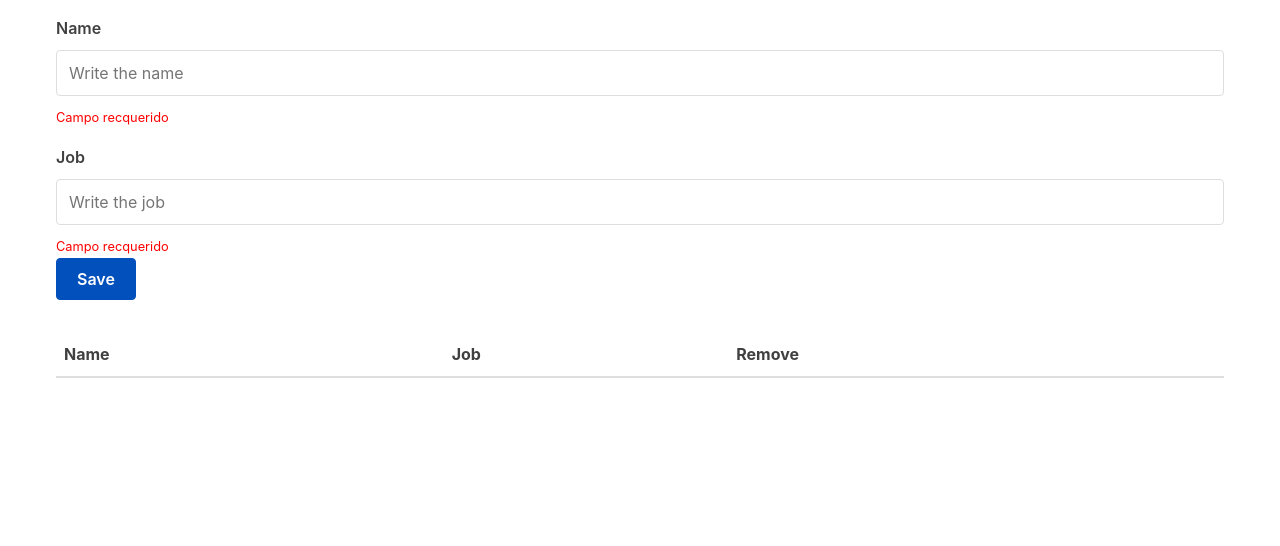
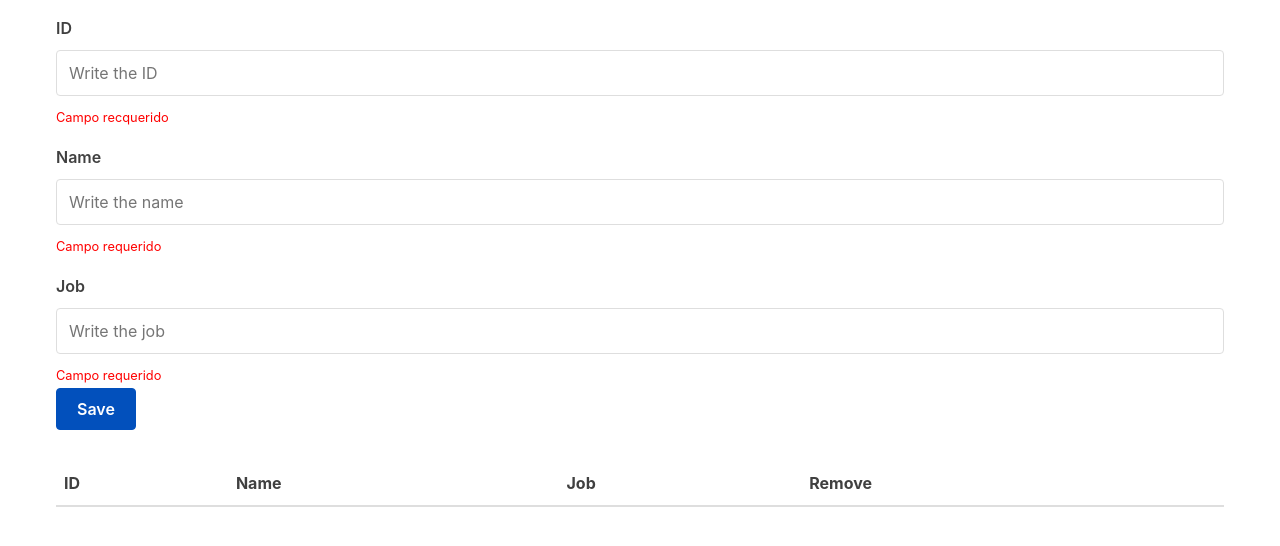
Before and after one commit to tocaacademy/First-React-App, a React (Create React App) app: page / in a window 1280 px wide. Both pictures are taken after a click on the button "Save". Shown: the top 546 px of the page. Built offline with nearby package versions, Linux system fonts and the light colour scheme.

Commit message:
validacion de campos null en agregar

```diff
--- a/src/App.js
+++ b/src/App.js
@@ -1,6 +1,7 @@
 import React, {Component} from 'react'
 import Table from './Components/Table'
 import WorkerForm from './Components/WorkerForm/form'
+import updateForm from './Components/updateForm/form'
 
 class App extends Component{
     state = {
@@ -23,7 +24,7 @@ class App extends Component{
     render(){
         const {workers} = this.state
         return(
-            <div className='container'>
+            <div  className='container'>
                 <WorkerForm addWorker={this.addWorker}/>
                 <br/>
                 <Table
@@ -32,6 +33,7 @@ class App extends Component{
                 />
 
             </div>
+
         )
     }
 }
--- a/src/Components/Table/tableBody.js
+++ b/src/Components/Table/tableBody.js
@@ -6,6 +6,7 @@ const TableBody=({workersData, removeWorker})=>{
                     {
                         workersData.map((item,idx)=>{
                             return(<tr key={idx}>
+                                    <td>{item.id}</td>
                                     <td>{item.name}</td>
                                     <td>{item.job}</td>
                                     <td>
--- a/src/Components/Table/tableHeader.js
+++ b/src/Components/Table/tableHeader.js
@@ -4,6 +4,7 @@ const TableHeader=()=>{
     return(
         <thead>
             <tr>
+                <th>ID</th>
                 <th>Name</th>
                 <th>Job</th>
                 <th>Remove</th>
--- a/src/Components/WorkerForm/form.js
+++ b/src/Components/WorkerForm/form.js
@@ -2,6 +2,7 @@ import { Component } from "react";
 
 class WorkerForm extends Component{
     initState = {
+        id:"",
         name:"",
         job:"",
         error:false
@@ -12,13 +13,12 @@ class WorkerForm extends Component{
         const {name, value} = event.target
         this.setState({
             [name]:value
-
         })
     }
 
     onSubmit=()=>{
-        const {name, job} = this.state
-        if(name.trim().length==0 || job.trim().length==0){//el trim elimina espacios
+         const {id,name, job} = this.state
+        if(id.trim().length==0 ||name.trim().length==0 || job.trim().length==0){//el trim elimina espacios
             this.setState({
                 error:true,
             })
@@ -34,15 +34,21 @@ class WorkerForm extends Component{
             <div>
                 <form>
                     <div>
+                        <label>ID</label>
+                        <input name="id" onChange={this.onChangeNJ} type='text' placeholder="Write the ID"/>
+                        {(this.state.error && this.state.id.trim().length ===0)?<small style={{color: 'red'}}>Campo recquerido</small>:null}
+
+                    </div>
+                    <div>
                         <label>Name</label>
                         <input name="name" onChange={this.onChangeNJ} type='text' placeholder="Write the name"/>
-                        {(this.state.error && this.state.name.trim().length ===0)?<small style={{color: 'red'}}>Campo recquerido</small>:null}
+                        {(this.state.error && this.state.name.trim().length ===0)?<small style={{color: 'red'}}>Campo requerido</small>:null}
 
                     </div>
                     <div>
                         <label>Job</label>
                         <input name="job" onChange={this.onChangeNJ} type='text' placeholder="Write the job"/>
-                        {(this.state.error && this.state.job.trim().length ===0)?<small style={{color: 'red'}}>Campo recquerido</small>:null}
+                        {(this.state.error && this.state.job.trim().length ===0)?<small style={{color: 'red'}}>Campo requerido</small>:null}
 
                     </div>
                     <div>
--- /dev/null
+++ b/src/Components/updateForm/form.js
@@ -0,0 +1,43 @@
+import { Component } from "react";
+
+class updateForm extends Component
+{
+    initState=
+    {
+        id:"",
+        name:"",
+        job:"",
+    }
+    state=this.initState
+    render(){
+        return(
+            <div>
+                <form>
+                    <div>
+                        <label>ID</label>
+                        <input name="id"  type='text' placeholder="Write the ID"/>
+
+                    </div>
+                    <div>
+                        <label>Name</label>
+                        <input name="name"  type='text' placeholder="Write the name"/>
+
+                    </div>
+                    <div>
+                        <label>Job</label>
+                        <input name="job"type='text' placeholder="Write the job"/>
+
+                    </div>
+                    <div>
+                        <input type='button' value="GUARDAR" />
+                    </div>
+                    <div>
+                        <input  type='button' value="CANCELAR" />
+                    </div>
+                </form>
+            </div>
+        )
+    }
+}
+
+export default updateForm
```
